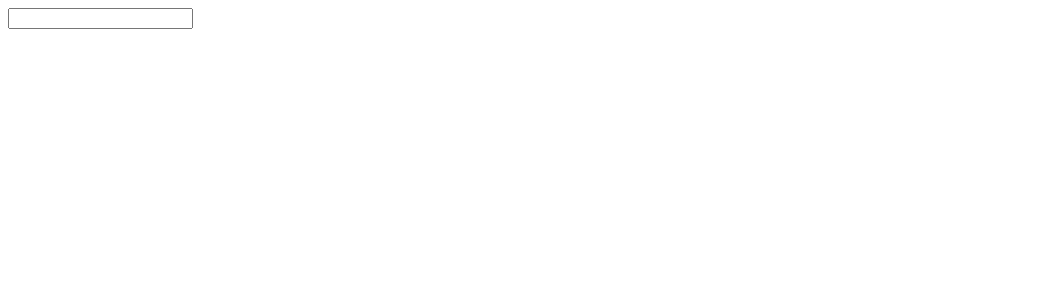
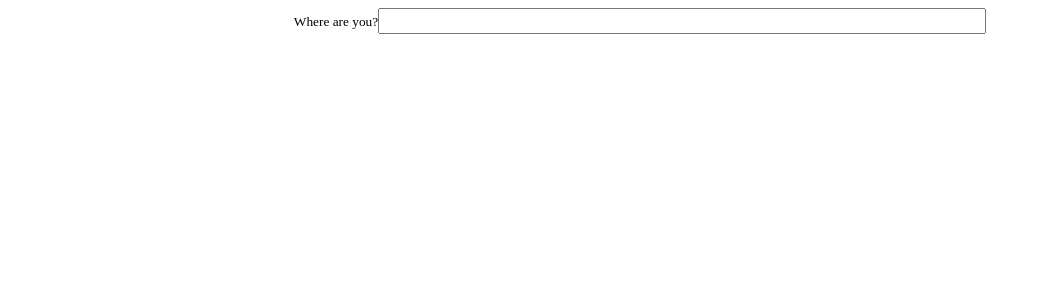
Before and after one commit to acohn8/commuter, a React (Create React App) app: page / in a window 1280 px wide. Shown: the top 300 px of the page, without its empty margins (0-1041 px from the left). Built offline with nearby package versions, Linux system fonts and the light colour scheme.

Commit message:
added css modules

```diff
--- /dev/null
+++ b/src/components/searchBar/SearchBar.module.css
@@ -0,0 +1,4 @@
+.searchBar {
+  height: 20px;
+  width: 600px;
+}
--- a/src/components/searchBar/searchBar.js
+++ b/src/components/searchBar/searchBar.js
@@ -1,8 +1,14 @@
 import propTypes from 'prop-types';
 import React from 'react';
 
+import styles from './SearchBar.module.css';
+
 const SearchBar = ({ value, handleChange }) => (
-  <input value={value} onChange={e => handleChange(e)} />
+  <input
+    className={styles.searchBar}
+    value={value}
+    onChange={e => handleChange(e)}
+  />
 );
 
 SearchBar.propTypes = {
--- a/src/containers/app/App.css
+++ /dev/null
@@ -1,32 +0,0 @@
-.App {
-  text-align: center;
-}
-
-.App-logo {
-  animation: App-logo-spin infinite 20s linear;
-  height: 40vmin;
-}
-
-.App-header {
-  background-color: #282c34;
-  min-height: 100vh;
-  display: flex;
-  flex-direction: column;
-  align-items: center;
-  justify-content: center;
-  font-size: calc(10px + 2vmin);
-  color: white;
-}
-
-.App-link {
-  color: #61dafb;
-}
-
-@keyframes App-logo-spin {
-  from {
-    transform: rotate(0deg);
-  }
-  to {
-    transform: rotate(360deg);
-  }
-}
--- a/src/containers/app/App.js
+++ b/src/containers/app/App.js
@@ -1,10 +1,12 @@
 import React from 'react';
-import './App.css';
-import SearchContainer from '../searchContainer/searchContainer';
+import styles from './App.module.css';
+import SearchContainer from '../SearchContainer/SearchContainer';
 
 const App = () => (
-  <div>
-    <SearchContainer />
+  <div className={styles.wrapper}>
+    <div className={styles.container}>
+      <SearchContainer />
+    </div>
   </div>
 );
 
--- /dev/null
+++ b/src/containers/app/App.module.css
@@ -0,0 +1,10 @@
+.container {
+  display: flex;
+  flex-flow: row wrap;
+  justify-content: space-around;
+}
+
+.wrapper {
+  max-width: 1000px;
+  margin: auto;
+}
--- /dev/null
+++ b/src/containers/searchContainer/SearchContainer.module.css
@@ -0,0 +1,7 @@
+.addressContainer {
+  margin: auto;
+}
+
+.searchBarTitle {
+  margin-bottom: 0;
+}
--- a/src/containers/searchContainer/searchContainer.js
+++ b/src/containers/searchContainer/searchContainer.js
@@ -3,13 +3,14 @@ import { connect } from 'react-redux';
 import propTypes from 'prop-types';
 import React, { Component } from 'react';
 
-import SearchBar from '../../components/searchBar/searchBar';
+import styles from './SearchContainer.module.css';
+import SearchBar from '../../components/SearchBar/SearchBar';
 import {
   fetchAddressSuggestions,
   fetchAddressInfo,
   setSelectedAddress
 } from '../../actions/locationActions';
-import AddressSuggestionList from '../../components/addressSuggestionList/addressSuggestionList';
+import AddressSuggestionList from '../../components/AddressSuggestionList/AddressSuggestionList';
 
 class SearchContainer extends Component {
   handleChange = event => {
@@ -26,7 +27,10 @@ class SearchContainer extends Component {
     const { addressSearch, addressSuggestions } = this.props;
     return (
       <div>
-        <SearchBar value={addressSearch} handleChange={this.handleChange} />
+        <form>
+          <small >Where are you?</small>
+          <SearchBar value={addressSearch} handleChange={this.handleChange} />
+        </form>
         <div>
           {addressSuggestions.map(suggestion => (
             <AddressSuggestionList
@@ -42,7 +46,7 @@ class SearchContainer extends Component {
   }
 }
 
-SearchBar.propTypes = {
+SearchContainer.propTypes = {
   addressSearch: propTypes.string,
   addressSuggestions: propTypes.array,
   fetchAddressSuggestions: propTypes.func,
--- a/src/index.js
+++ b/src/index.js
@@ -7,7 +7,7 @@ import { applyMiddleware, createStore } from 'redux';
 import { composeWithDevTools } from 'redux-devtools-extension';
 import thunk from 'redux-thunk';
 
-import App from './containers/app/App';
+import App from './containers/App/App';
 import rootReducer from './reducers/rootReducer';
 
 const middleware = applyMiddleware(thunk);
```
